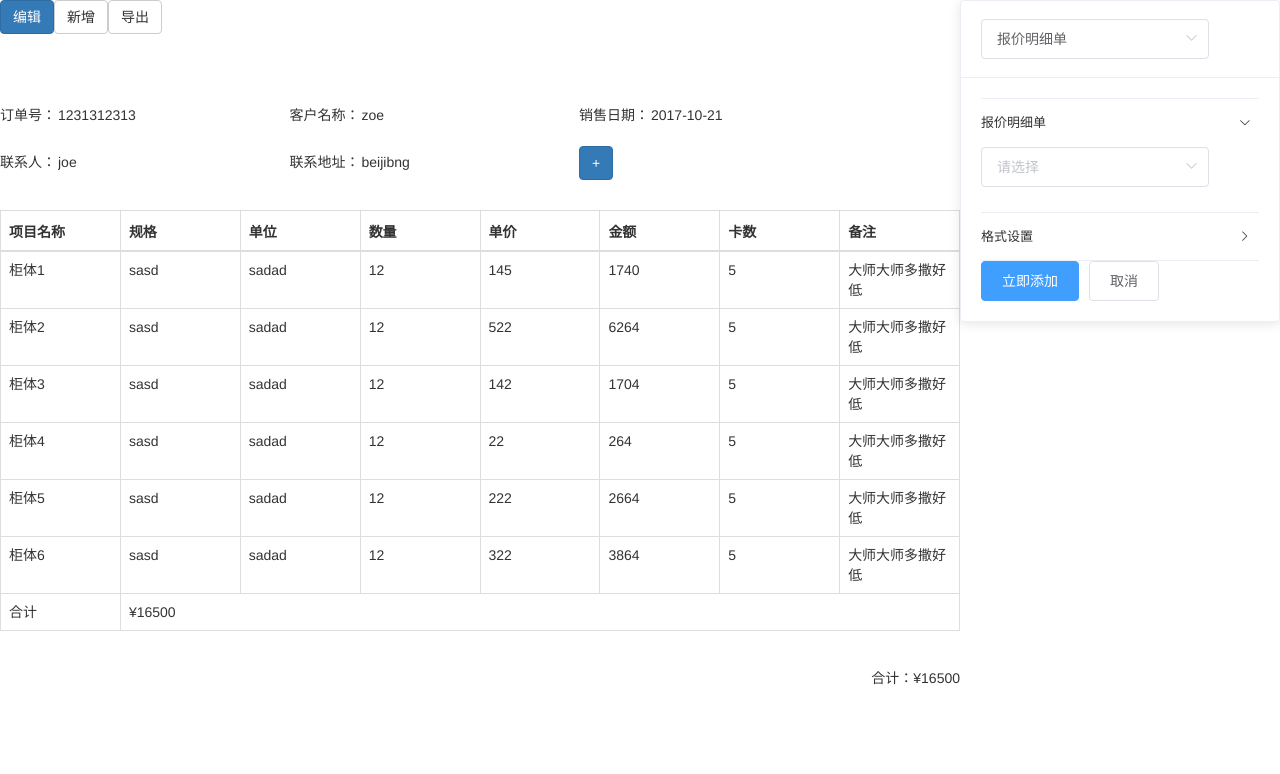
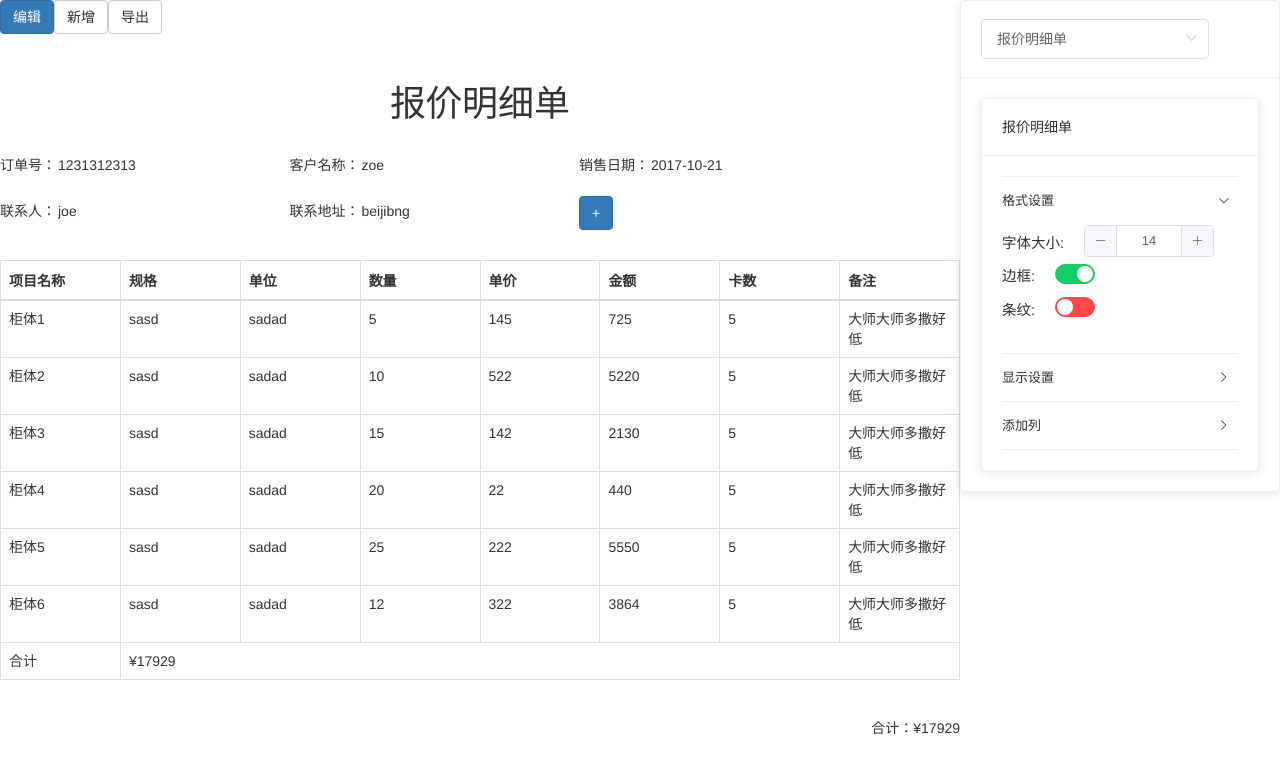
Before and after one commit to ZoeLeee/Table, a Vue app: page /#/ in a window 1280 px wide. Shown: the top 774 px of the page. Built offline with nearby package versions, Linux system fonts and the light colour scheme.

Commit message:
新增显示高亮规则，修改布局，修改对象结构

```diff
--- a/src/components/info-table.vue
+++ b/src/components/info-table.vue
@@ -7,6 +7,9 @@
         <button @click="onexport" id="export-table" class="btn btn-default">导出</button>
       </div>
       <div id="out-table" v-if="headerData[value]">
+        <h1>
+          {{settingPanelTitle}}
+        </h1>
         <ul class="list-unstyled list-inline pageItem" >
           <li v-for="(item,index) in pageHead[value]" :key="item.id">
             <button type="button" class="close" aria-label="Close" v-if="item.isEdit" @click="delItem(index)">
@@ -32,7 +35,7 @@
             </td>
           </tr>
         </table> -->
-        <table class="table" ref="content" :class="{'table-bordered':settingData[value].isBorder,'table-striped':settingData[value].isstriped}">
+        <table class="table" ref="content" :class="{'table-bordered':settingData[value].isBorder,'table-striped':settingData[value].isstriped}" id="mainTable">
           <thead ref="tHead">
             <tr>
               <template v-for="(item,key) in headerData[value]">
@@ -83,22 +86,13 @@
             </el-option>
           </el-select>
         </div>
-        <div>
-          <el-collapse v-model="activeNames">
-            <el-collapse-item  name="1"  class="setting">
-              <template slot="title">
+        <el-card>
+          <div slot="header" class="clearfix">
             {{settingPanelTitle}}
-              </template>
-              <el-select v-model="settingData[value].headValue" placeholder="请选择" @change="onTheadSelect">
-                <el-option
-                  v-for="(item,key) in headerData[value]"
-                  :key="item.id"
-                  :label="item"
-                  :value="key">
-                </el-option>
-              </el-select>
-            </el-collapse-item>
-            <el-collapse-item title="格式设置" name="2">
+          </div>
+          <div id="setting">
+            <el-collapse v-model="activeNames" >
+              <el-collapse-item title="格式设置" name="1">
                 <div>
                   <label for="">字体大小:</label>
                   <el-input-number v-model="settingData[value].fontSize" :min="0" size="small" label="字体大小"></el-input-number>
@@ -124,11 +118,34 @@
                   </el-switch>
                 </div>
               </el-collapse-item>
+              <el-collapse-item title="显示设置" name="2">
+                <el-select v-model="settingData[value].headValue" placeholder="请选择" @change="onTheadSelect">
+                  <el-option
+                    v-for="(item,key) in headerData[value]"
+                    :key="item.id"
+                    :label="item"
+                    :value="key">
+                  </el-option>
+                </el-select>
+                <div class="show-rules">
+                  <label for="">大于</label>
+                  <el-input-number size="mini" v-model="gtRefValue" :min="0" label="参考值"></el-input-number>
+                  <el-color-picker v-model="settingData[value].gtBGColor"></el-color-picker>
+                </div>
+                <el-button type="primary" @click="addShowRules">添加规则</el-button>
+              </el-collapse-item>
+              <el-collapse-item title="添加列" name="3">
 
+                <el-input placeholder="请输入内容" v-model="newColName" class="input-with-select">
+
+                  <el-button slot="append" icon="el-icon-plus" @click="addCol(newColName)"></el-button>
+                </el-input>
+              </el-collapse-item>
             </el-collapse>
-          <el-button type="primary">立即添加</el-button>
-          <el-button>取消</el-button>
+
           </div>
+        </el-card>
+
       </el-card>
     </el-col>
   </el-row>
@@ -141,9 +158,12 @@
   export default {
     data() {
       return {
-
+        selectedIndex:"",//选择的列下标
+        gtRefValue:0, //参考值 大于时
+        newColName:"",
         settingData:{
           'offerData':{
+            gtBGColor:"red",
             fontSize:14, //字体大小
             headValue:"",
             isBorder:true,
@@ -152,6 +172,7 @@
 
           },
           'offerData1':{
+            gtBGColor:"red",
             fontSize:14, //字体大小
             headValue:"",
             isBorder:true,
@@ -166,8 +187,6 @@
         col:1,
         // 是否编辑
         isEdit:true,
-        //总额
-        totalPrice:0,
         // 表头数据
         headerData: {
           "offerData":{
@@ -198,7 +217,7 @@
               name:"柜体1",
               spec:"sasd",
               unit:"sadad",
-              count:"12",
+              count:"5",
               unitPrice:"145",
               total:"",
               cardNum:5,
@@ -208,7 +227,7 @@
               name:"柜体2",
               spec:"sasd",
               unit:"sadad",
-              count:"12",
+              count:"10",
               unitPrice:"522",
               total:"",
               cardNum:5,
@@ -218,7 +237,7 @@
               name:"柜体3",
               spec:"sasd",
               unit:"sadad",
-              count:"12",
+              count:"15",
               unitPrice:"142",
               total:"",
               cardNum:5,
@@ -228,7 +247,7 @@
               name:"柜体4",
               spec:"sasd",
               unit:"sadad",
-              count:"12",
+              count:"20",
               unitPrice:"22",
               total:"",
               cardNum:5,
@@ -238,7 +257,7 @@
               name:"柜体5",
               spec:"sasd",
               unit:"sadad",
-              count:"12",
+              count:"25",
               unitPrice:"222",
               total:"",
               cardNum:5,
@@ -428,9 +447,32 @@
       },
       //选择表头项
       onTheadSelect(){
-        console.log(this.settingData[this.value].headValue);
+        // console.log(this.settingData[this.value].headValue);
+        //被选中的表项
+        this.selectedIndex=this.settingData[this.value].headValue;
       },
+      // 筛选高亮方法
+      showRules(index,refValueBigm,gtBGColor){
 
+        //所选中的表项在第几列
+        let colIndex=Object.keys(this.allData[this.value][0]).indexOf(index);
+        // console.log(colIndex);
+        let selectedData=[];
+        for(let data of this.allData[this.value]){
+          selectedData.push(data[index]);
+        }
+        // console.log(selectedData);
+
+        for(let i in selectedData){
+          if(parseFloat(selectedData[i])>refValueBig){
+            this.$refs.tbody.rows[i].cells[colIndex].style.backgroundColor=gtBGColor;
+          }
+        }
+        // console.log(this.$refs.tbody.rows[1].cells[colIndex]);
+      },
+      addShowRules(){
+        this.showRules(this.selectedIndex,this.gtRefValue,this.settingData[this.value].gtBGColor);
+      },
       //编辑头部
       editHeader(e){
         if(this.isEdit){
@@ -441,9 +483,14 @@
         this.isEdit=!this.isEdit;
       },
       //新增列
-      addCol(){
+      addCol(colName){
         // this.headerData.push({newCol:"新项"});
+        if(colName){
+
+        }else{
           this.$set(this.headerData[this.value], 'newCol'+this.col++, "新列")
+        }
+
       },
       //删除列
       delCol(key){
@@ -574,6 +621,10 @@
       changeColWidth(){
         let tTD={}; //用来存储当前更改宽度的Table Cell
         let table = this.$refs.content;
+        if(!table){
+          table=document.getElementById("mainTable");
+        }
+        // console.log(table);
         //因为与拖拽的事件冲突，改变宽度目标元素放在tbody行上
         let tr=table.rows[1];
         for (let j = 0; j < tr.cells.length; j++) {
@@ -634,7 +685,9 @@
 
 <style scoped>
 
-
+  h1{
+    text-align: center
+  }
 /* 表格样式 start */
   table{
     table-layout: fixed;
@@ -673,10 +726,17 @@
 /* 表头定制项样式 end*/
 
 /* 设置面板样式 start */
-  .setting label{
+  #setting label{
     font-size: 1.45rem;
     font-weight: normal;
+    margin-right:2rem;
+    vertical-align: sub;
+  }
+  #setting div{
+    vertical-align: middle;
+  }
+  .show-rules{
+    margin:2rem;
   }
 
-
 </style>
```
Lines whose indentation alone changed are shown as unchanged.
